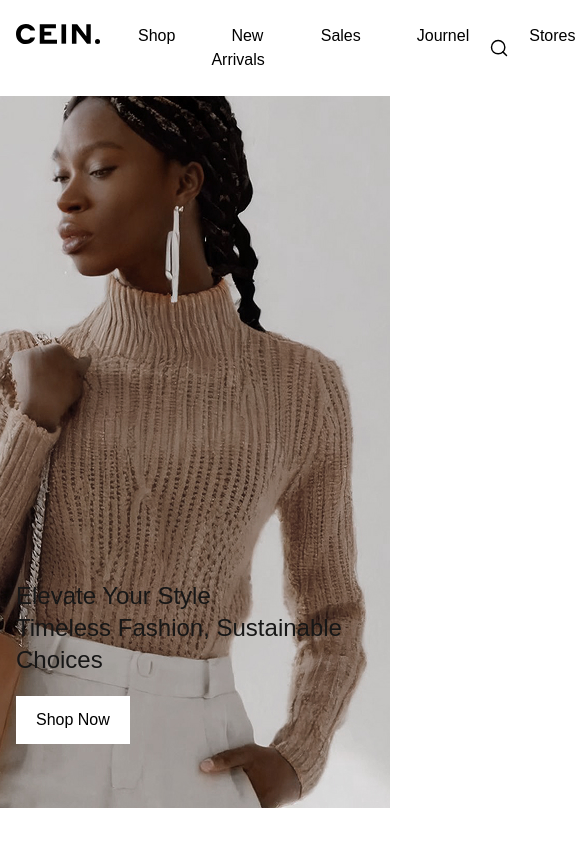
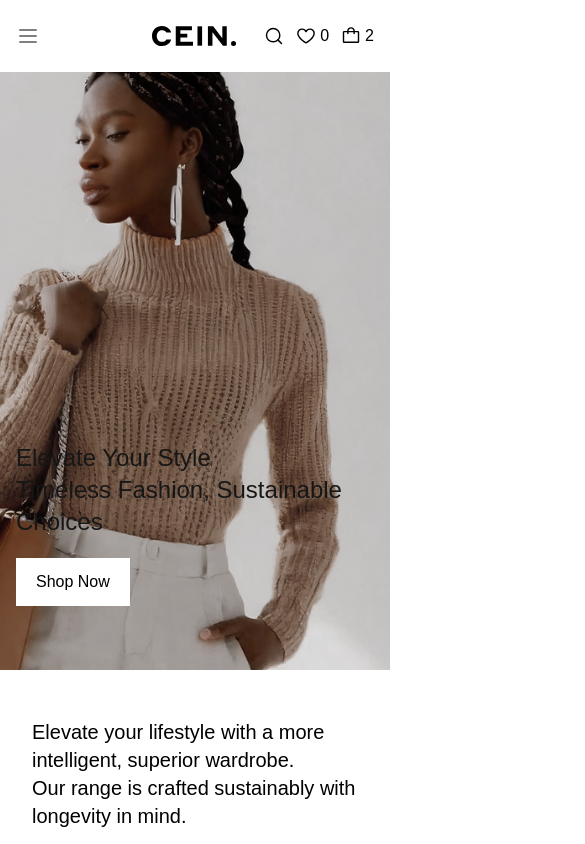
Before and after one commit to LutfullaSamigullayev/fashion, a Next.js app: page / in a window 390 px wide. Shown: the top 844 px of the page, 585 px wide, since content can reach past the window. Built offline with nearby package versions, Linux system fonts and the light colour scheme.

Commit message:
responsive

```diff
--- a/src/app/layout.tsx
+++ b/src/app/layout.tsx
@@ -31,7 +31,7 @@
         <div className="h-full flex flex-col justify-between">
           <Header />
           <div className=" basis-full">{children}</div>
-          <Footer />
+          {/* <Footer /> */}
         </div>
       </body>
     </html>
--- a/src/app/page.tsx
+++ b/src/app/page.tsx
@@ -6,9 +6,9 @@
       <Banner />
       <CollectionTop />
       <NowWear />
-      <CollectionBottom />
+      {/* <CollectionBottom />
       <About />
-      <Instagram />
+      <Instagram /> */}
     </div>
   );
 }
--- a/src/components/banner/index.tsx
+++ b/src/components/banner/index.tsx
@@ -1,6 +1,6 @@
 export const Banner = () => {
   return (
-    <div className="h-[712px] bg-[url(/banner/banner.jpg)] bg-cover bg-center">
+    <div className="h-[598px] md:h-[712px] bg-[url(/banner/banner.jpg)] bg-cover bg-center">
       <div className="container_ py-16 px-8 h-full flex flex-col justify-end gap-y-5">
         <div className="text-2xl">
           <p>Elevate Your Style</p>
--- a/src/components/collection/collectionTop.tsx
+++ b/src/components/collection/collectionTop.tsx
@@ -10,7 +10,7 @@
         </p>
         <p>Our range is crafted sustainably with longevity in mind.</p>
       </div>
-      <div className="flex gap-x-5 h-[532px]">
+      <div className="flex flex-col md:flex-row gap-5 h-fit">
         {collectionTopItems.map((item) => (
           <CollectionCard
             key={item.id}
--- a/src/components/collection/components/collectionCard.tsx
+++ b/src/components/collection/components/collectionCard.tsx
@@ -4,7 +4,7 @@
 
 export const CollectionCard = ({ imgUrl, title }: CollectionCardType) => {
   return (
-    <div className={clsx(`relative w-full h-full `)}>
+    <div className="relative w-full h-[342px] md:h-[532px]">
       <Image
         src={imgUrl}
         alt="collection"
--- a/src/components/header/components/actions.tsx
+++ b/src/components/header/components/actions.tsx
@@ -3,10 +3,10 @@
 
 export const Actions = () => {
     return(
-        <div className="flex gap-x-5">
+        <div className="flex justify-end gap-x-3 md:gap-x-5">
             <button><Icons.search width={20} height={20} /></button>
-            <Link href="#stores">Stores</Link>
-            <button><Icons.user width={20} height={20} /></button>
+            <Link href="#stores" className="hidden md:block">Stores</Link>
+            <button className="hidden md:block"><Icons.user width={20} height={20} /></button>
             <button className="flex items-center gap-x-1"><Icons.heart width={20} height={20} />0</button>
             <button className="flex items-center gap-x-1"><Icons.bag width={20} height={20} />2</button>
         </div>
--- a/src/components/header/components/menu.tsx
+++ b/src/components/header/components/menu.tsx
@@ -4,8 +4,8 @@
 export const Menu = () => {
 
     return (
-        <div>
-            <ul className="flex gap-x-4 ">
+        <div className="hidden md:block">
+            <ul className="flex lg:gap-x-4 ">
                 {menuItems.map(item => (
                     <li key={item.id}><Link href={item.link} className="px-5">{item.title}</Link></li>
                 ))}
--- a/src/components/header/index.tsx
+++ b/src/components/header/index.tsx
@@ -1,17 +1,24 @@
-import { Actions, Logo, Menu } from "./components"
-
+import { Icons } from "@/icons";
+import { Actions, Logo, Menu } from "./components";
 
 export const Header = () => {
   return (
     <div className="bg-white text-black">
-            <div className="container_ flex justify-between py-6">
+      <div className="container_ grid grid-cols-3  md:flex items-center justify-between py-6">
         <div className="flex gap-x-4">
+          <div className="hidden md:block">
             <Logo />
+          </div>
           <Menu />
-
+          <button className="block md:hidden">
+            <Icons.burger width={24} height={24} />
+          </button>
+        </div>
+        <div className="flex justify-center md:hidden">
+          <Logo />
         </div>
         <Actions />
       </div>
     </div>
-    )
-}
+  );
+};
--- a/src/components/nowWear/components/wearCard.tsx
+++ b/src/components/nowWear/components/wearCard.tsx
@@ -3,7 +3,7 @@
 
 export const WearCard = ({ imgUrl, title, price }: WearCardType) => {
   return (
-    <div className="w-full max-h-[348px] flex flex-col text-black">
+    <div className="w-full max-h-[278px] md:max-h-[348px] flex flex-col text-black">
       <div className="relative w-full h-[280px]">
         <Image
           src={imgUrl}
--- a/src/icons/index.tsx
+++ b/src/icons/index.tsx
@@ -142,4 +142,40 @@
       </defs>
     </svg>
   ),
+  burger: (props: IconProps) => (
+    <svg
+      width="20"
+      height="20"
+      viewBox="0 0 20 20"
+      fill="none"
+      xmlns="http://www.w3.org/2000/svg"
+      {...props}
+    >
+      <g clipPath="url(#clip0_2260_207)">
+        <path
+          d="M3.125 10H16.875"
+          stroke="black"
+          strokeLinecap="round"
+          strokeLinejoin="round"
+        />
+        <path
+          d="M3.125 5H16.875"
+          stroke="black"
+          strokeLinecap="round"
+          strokeLinejoin="round"
+        />
+        <path
+          d="M3.125 15H16.875"
+          stroke="black"
+          strokeLinecap="round"
+          strokeLinejoin="round"
+        />
+      </g>
+      <defs>
+        <clipPath id="clip0_2260_207">
+          <rect width="20" height="20" fill="white" />
+        </clipPath>
+      </defs>
+    </svg>
+  ),
 };
```
Also changed, not shown: public/header-svg/List.svg (added), src/components/nowWear/components/swiper.tsx (added). Lines whose indentation alone changed are shown as unchanged.
